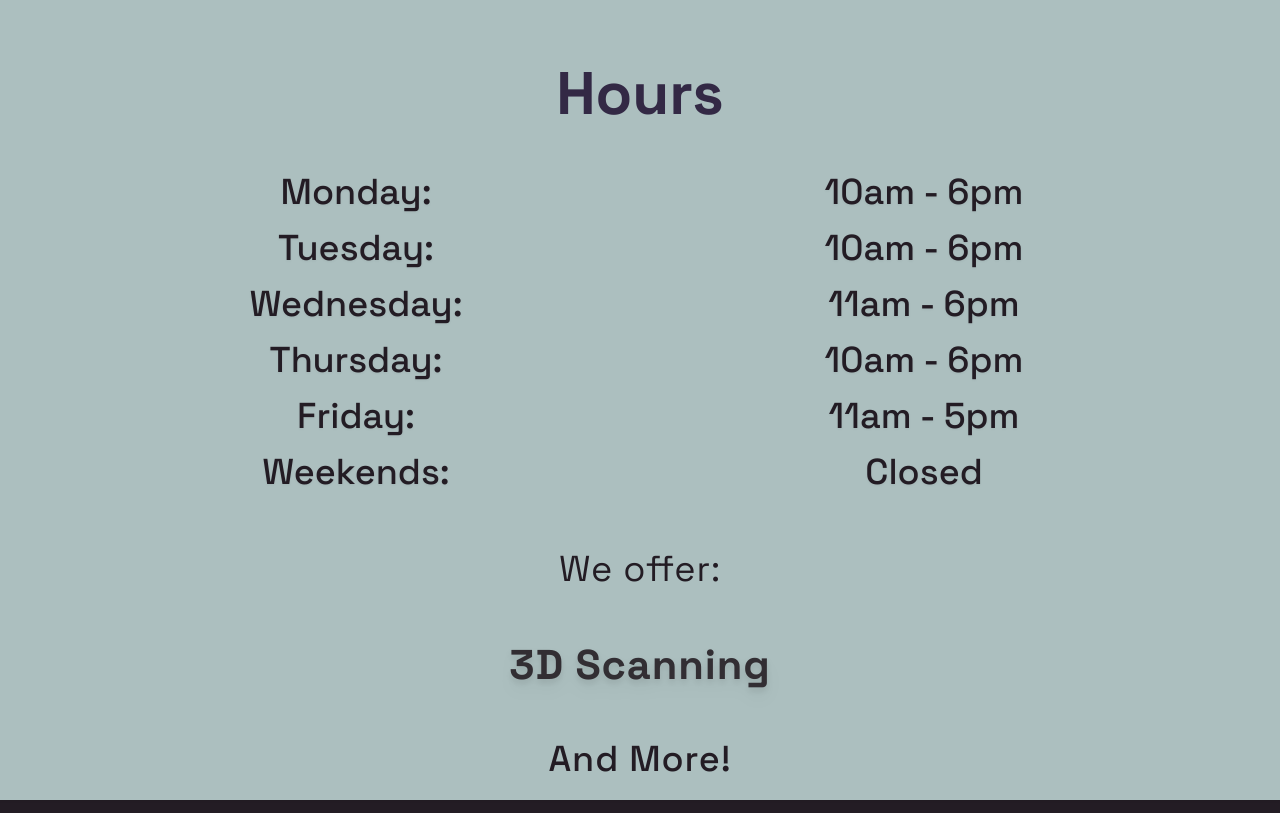
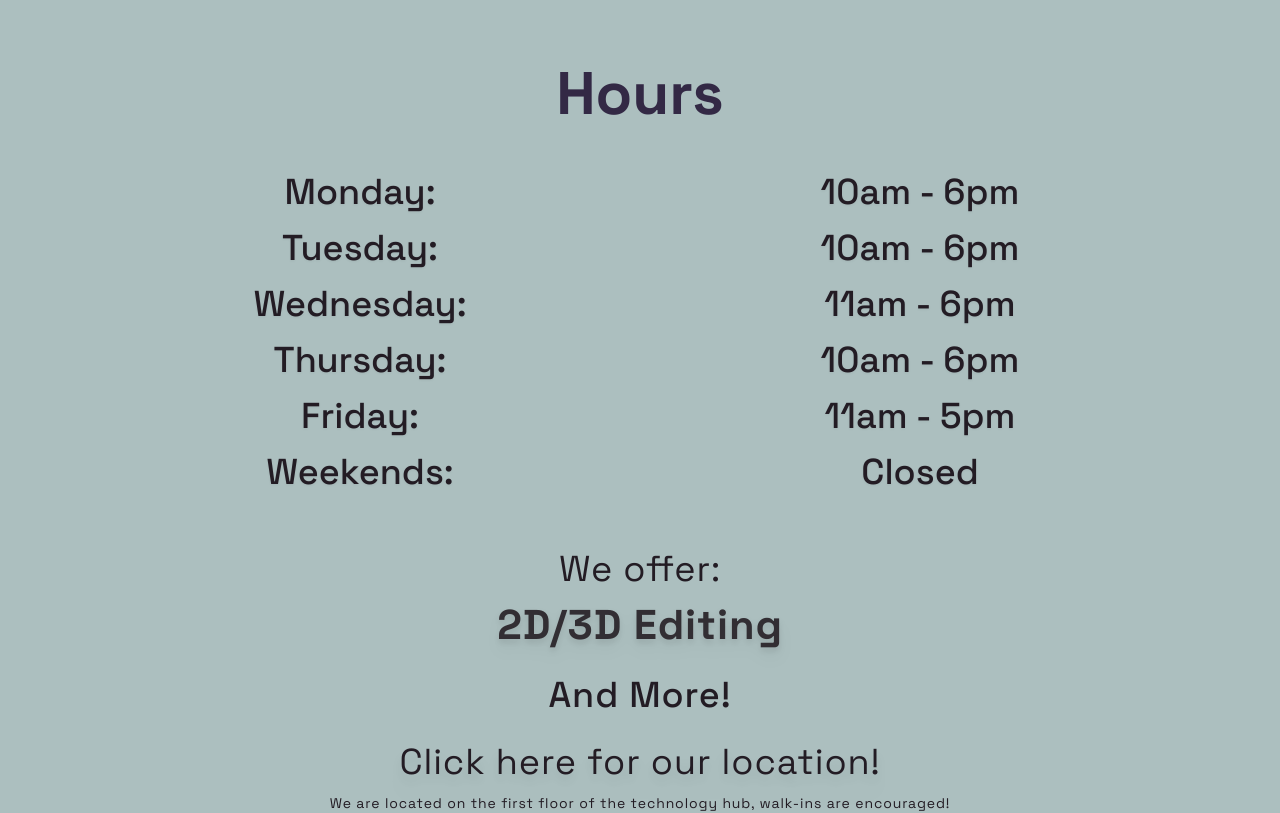
Before and after one commit to pgrwe/ETS-website-repo, a Next.js app in the folder webets/: page / in a window 1280 px wide. Shown: the part 800-1613 px from the top of the page. Built offline with nearby package versions, Linux system fonts and the light colour scheme.

Commit message:
added location link and walk-in note

```diff
--- a/webets/app/components/hours.tsx
+++ b/webets/app/components/hours.tsx
@@ -1,11 +1,13 @@
 'use client'
 import Text from './text'
 import { useState, useEffect } from 'react'
+import Link from 'next/link';
 import { AnimatePresence, motion } from "framer-motion";
 
 export default function Hours() {
   const [text, setText] = useState("3D Printing");
-  const texts = ["3D Printing", "2D/3D Editing & Design",
+  const maplink = "https://www.google.com/maps/place/Technology+Hub/@42.0879452,-75.9686934,21z/data=!4m6!3m5!1s0x89daeec7ec578bd3:0x77cf798f5a65429a!8m2!3d42.08799!4d-75.9685948!16s%2Fg%2F11c1nq96tg?entry=ttu"
+  const texts = ["3D Printing", "2D/3D Design", "2D/3D Editing",
   "3D Scanning", "Virtual Reality", "Photo/Video Editing",
   "CNC", "Cricut"];
 
@@ -34,7 +36,7 @@ export default function Hours() {
       whileInView={{opacity:1}}
       className='drop-shadow-sm font-medium
       items-center justify-items-center z-10 py-12
-      grid grid-rows-6 grid-cols-2 gap-4 px-0 md:px-20
+      grid grid-rows-6 grid-cols-2 gap-4 px-0 md:px-20 mx-2
       '
       transition={{duration: 1}}
       >
@@ -68,9 +70,19 @@ export default function Hours() {
           <AnimatePresence>
             <Text text={text} />
           </AnimatePresence>
-          <p className='font-medium'>
+          <p className='pt-4 pb-2 font-medium'>
             And More!
           </p>
+          <button
+          className="group">
+            <Link href={maplink}>
+            <div className="drop-shadow-xl">Click here for our location!</div>
+            <span className="block max-w-0 group-hover:max-w-full transition-all duration-500 h-0.5 bg-e6palette-600"></span>
+            </Link>
+          </button>
+          <div className='text-sm'>
+            We are located on the first floor of the technology hub, walk-ins are encouraged!
+          </div>
       </div>
     </div>
   )
--- a/webets/app/components/navbar.tsx
+++ b/webets/app/components/navbar.tsx
@@ -34,15 +34,17 @@ export default function NavBar() {
           <span className="block max-w-0 group-hover:max-w-full transition-all duration-500 h-0.5 bg-e6palette-800"></span>
         </Link>
 
-        <Link href='/about' className="group">
+        <button
+          className="group">
           <div className="drop-shadow-xl">Services</div>
           <span className="block max-w-0 group-hover:max-w-full transition-all duration-500 h-0.5 bg-e6palette-800"></span>
-        </Link>
+        </button>
 
         <Link href='/about' className="group">
           <div className="drop-shadow-xl">Contact</div>
           <span className="block max-w-0 group-hover:max-w-full transition-all duration-500 h-0.5 bg-e6palette-800"></span>
         </Link>
+
       </div>
       {/* <div className='flex flex-row md:hidden ml-auto'>
         <Link href='/'>
--- a/webets/app/components/text.tsx
+++ b/webets/app/components/text.tsx
@@ -3,7 +3,7 @@ import { motion } from "framer-motion";
 const Text = ({ text }: any) => {
   return (
     <motion.div
-      className=" py-10 text-e6palette-900 text-[2.4rem]/tight drop-shadow-lg md:text-[2.6rem] font-bold"
+      className="h-full text-e6palette-900 text-[2.4rem]/tight drop-shadow-lg md:text-[2.6rem] font-bold"
       key={text}
       initial={{ opacity: 0 }}
       animate={{ opacity: 1 }}
--- a/webets/app/page.tsx
+++ b/webets/app/page.tsx
@@ -1,8 +1,6 @@
 'use client'
 import './globals.css'
-import Text from './components/text'
 import { FaVectorSquare } from 'react-icons/fa'
-import { useState } from 'react'
 import { motion } from 'framer-motion'
 
 
```
